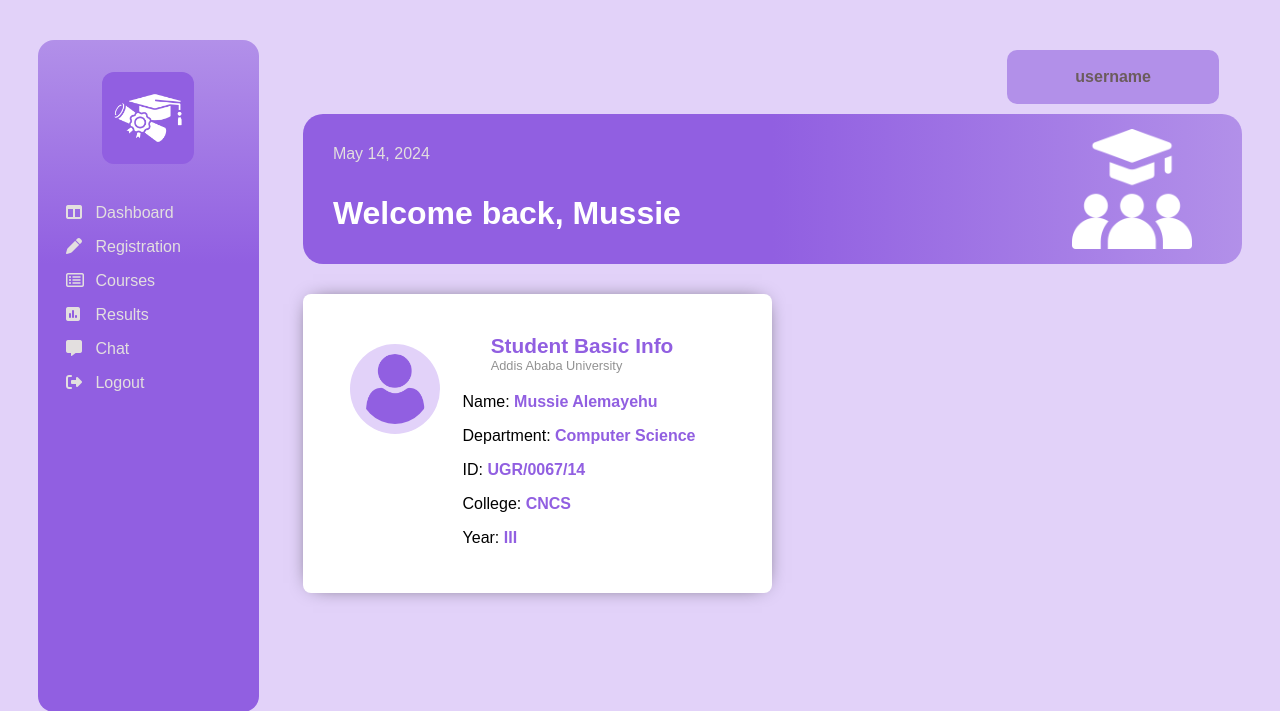
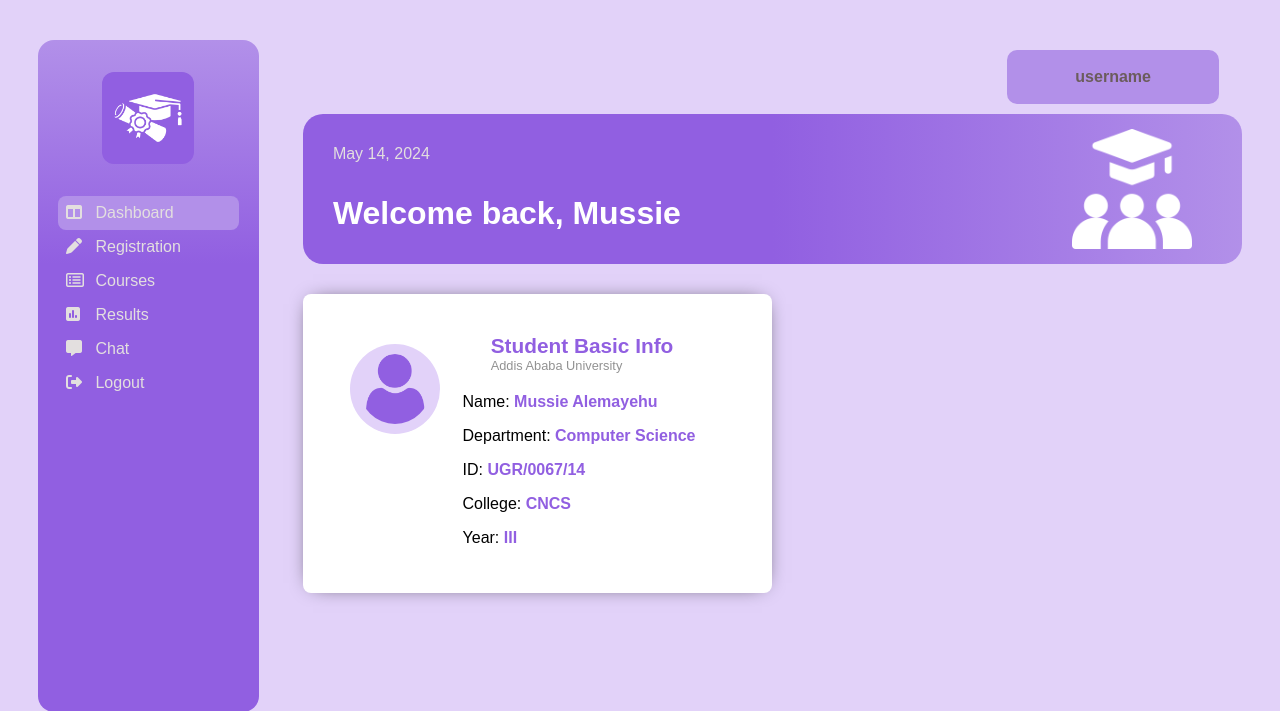
Before and after one commit to mussie-alemayehu/student-portal, a PHP site: page / in a window 1280 px wide. Shown: the top 711 px of the page. Run offline with PHP 8.4, Linux system fonts and the light colour scheme; the visitor is signed in with stand-in values (Sample User, id 1); some libraries are stand-ins or nearby versions.

Commit message:
change the background of the selected navigation bar item

```diff
--- a/index.php
+++ b/index.php
@@ -24,6 +24,8 @@
         $(document).ready(function() {
 
             // define the link id and the assciated content in a list of maps
+            // the individual maps will hold the id of the anchor tags as 'link_id' and
+            // the path to the php files containing the respective content as 'content'
             var navigation = [
                 new Map([
                     ['link_id', '#dashboard-link'],
@@ -43,6 +45,8 @@
             for (let item of navigation) {
                 $(item.get('link_id')).click(function(event) {
                     event.preventDefault();
+                    $('.selected').removeClass('selected');
+                    $(this).addClass('selected');
                     $('#main-contents').load(item.get('content'));
                 });
             }
--- a/side-nav-styles.css
+++ b/side-nav-styles.css
@@ -26,6 +26,14 @@
     border-radius: 8px;
 }
 
+.nav-item a:active {
+    color: white;
+}
+
 .nav-item a:hover {
     background-color:#B290E9;
 }
+
+.selected {
+    background-color: #B290E9;
+}
--- a/side-nav.php
+++ b/side-nav.php
@@ -1,7 +1,7 @@
 <div class="side-nav">
     <img src="education-hat.png" alt="Education hat">
     <div class="nav-item">
-        <a href="#" id="dashboard-link">
+        <a href="#" id="dashboard-link" class="selected">
             <i class="nav-icon fa-solid fa-table-columns"></i>
             Dashboard
         </a>
```
